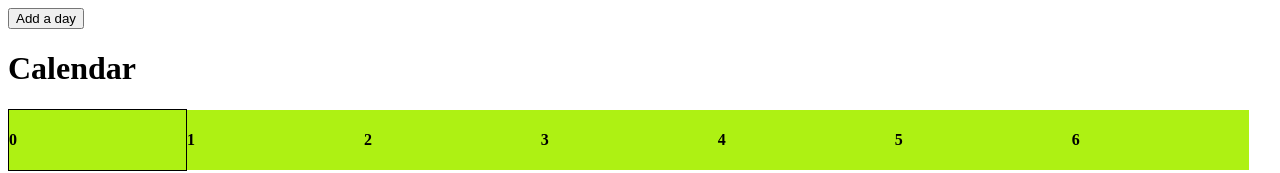
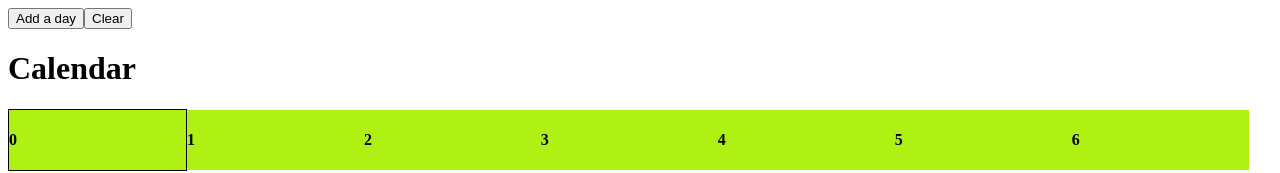
Before and after one commit to 8hal/pixel_diary_2019, a React (Create React App) app: page / in a window 1280 px wide. Shown: the top 173 px of the page. Built offline with nearby package versions, Linux system fonts and the light colour scheme.

Commit message:
added save system on localstorage and clear  one

```diff
--- a/src/App.js
+++ b/src/App.js
@@ -39,18 +39,24 @@ const INITIAL_STATE = {
 class App extends React.Component {
   constructor(props) {
     super(props);
-    this.state = INITIAL_STATE;
+    const userState = localStorage.getItem("userState");
+    if (userState) {
+      this.state = JSON.parse(userState)
+    }
+    else {
+      this.state = INITIAL_STATE;
+    }
     this.daycardElement = React.createRef();
   }
 
   handleSelectedDay = (index) => {
-    this.daycardElement.current.daycardDayOutput(this.state.days[index].color,this.state.days[index].tag);
+    this.daycardElement.current.daycardDayOutput(this.state.days[index].color, this.state.days[index].tag);
     this.setState({
       selectedDay: index
     });
- }
+  }
 
-  onUpdateSelectedDay = (changingColor,changingTag) => {
+  onUpdateSelectedDay = (changingColor, changingTag) => {
     this.setState(prevState => {
       const days = prevState.days.map((day, j) => {
         if (j === prevState.selectedDay) {
@@ -62,8 +68,13 @@ class App extends React.Component {
       return {
         days,
       };
-    });
+    },
+      () => {
+        localStorage.setItem("userState",JSON.stringify(this.state))
+      }
+    );
     this.handleSelectedDay(this.state.selectedDay + 1);
+
   };
 
   onChangeSelectedDay = event => {
@@ -79,22 +90,28 @@ class App extends React.Component {
     });
   };
 
+  onClear = () => {
+    localStorage.removeItem("userState");
+    this.setState(INITIAL_STATE);
+  }
   render() {
     const { days, selectedDay } = this.state;
     console.log("App state:");
     console.log(this.state);
     return <div>
-      <button
-        type="button"
-        onClick={this.onAddItem}
-      >Add a day</button>
+      <button type="button" onClick={this.onAddItem}>
+        Add a day
+      </button>
+      <button type="button" onClick={this.onClear}>
+        Clear
+      </button>
       <Calendar userSelectedDay={selectedDay} userDays={days} handleSelectedDay={this.handleSelectedDay} />
       <br />
       <Daycard
-      ref = {this.daycardElement}
-      handleUpdate={this.onUpdateSelectedDay}
-      daycardDayColor={this.state.dayColor}
-      daycardDayTag={this.state.dayTag}
+        ref={this.daycardElement}
+        handleUpdate={this.onUpdateSelectedDay}
+        daycardDayColor={this.state.dayColor}
+        daycardDayTag={this.state.dayTag}
       >
       </Daycard>
     </div>
```
